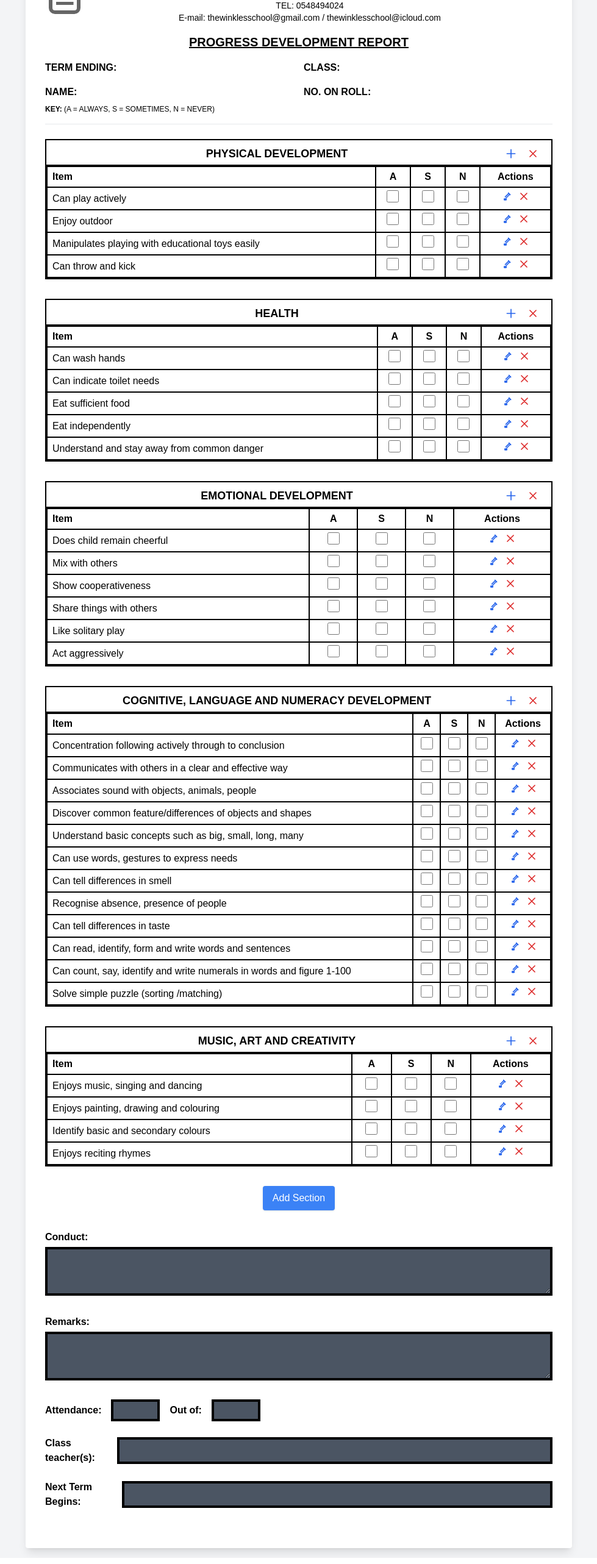
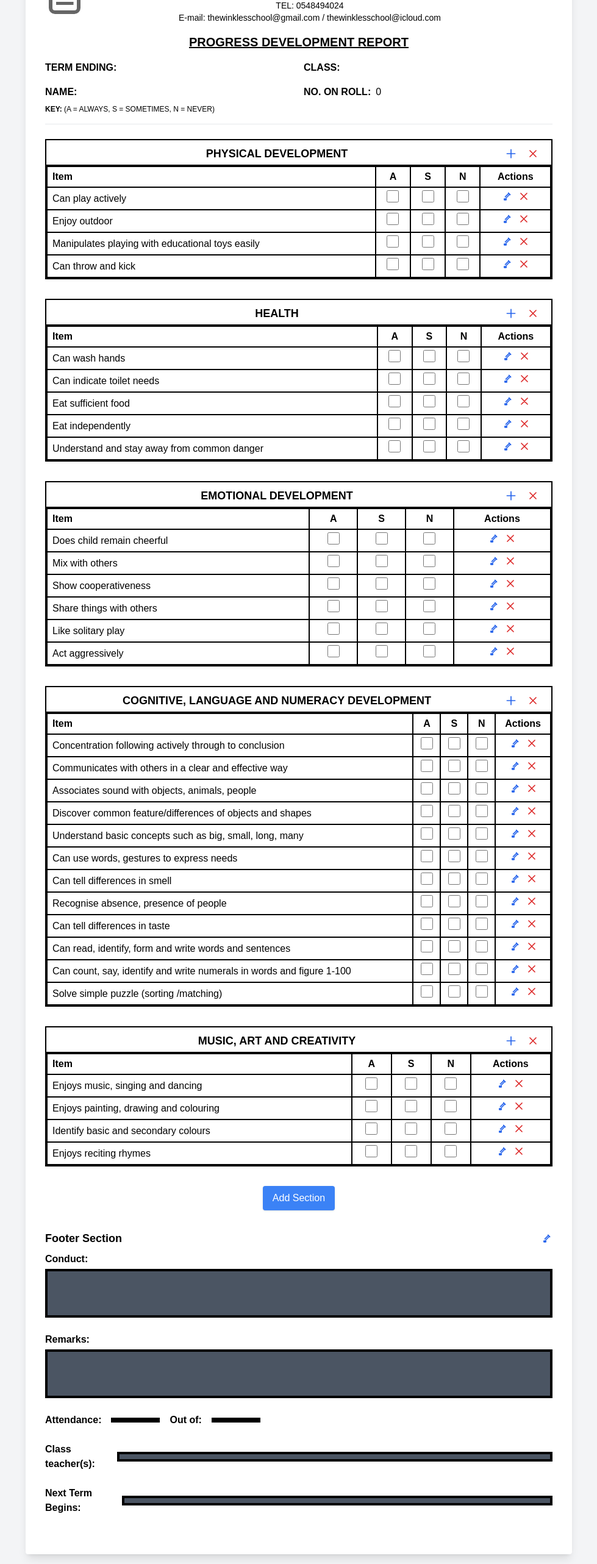
Before and after one commit to Bright-Anyawe/Form-builder, a Next.js app: page / in a window 1280 px wide. Shown: the part 105-2670 px from the top of the page at 61% size, without its empty margins (150-1129 px from the left). Built offline with nearby package versions, Linux system fonts and the light colour scheme.

Commit message:
feat: add Edit and Save icons to footer for improved editing functionality and manage export state

```diff
--- a/app/page.js
+++ b/app/page.js
@@ -66,6 +66,17 @@ const PdfIcon = () => (
   <svg width="28" height="28" fill="none" viewBox="0 0 24 24" stroke="currentColor"><path strokeLinecap="round" strokeLinejoin="round" strokeWidth={2} d="M12 4v16m8-8H4" /><rect x="6" y="6" width="12" height="12" rx="2" fill="none" stroke="currentColor" strokeWidth="2"/><text x="12" y="16" textAnchor="middle" fontSize="8" fill="currentColor">PDF</text></svg>
 );
 
+const EditIcon = ({ onClick }) => (
+  <button onClick={onClick} title="Edit" className="ml-2 text-blue-600 hover:text-blue-800 no-print">
+    <svg width="20" height="20" fill="none" viewBox="0 0 24 24" stroke="currentColor"><path strokeLinecap="round" strokeLinejoin="round" strokeWidth={2} d="M15.232 5.232l3.536 3.536M9 13l6-6m2 2l-6 6m-2 2h2v2H7v-2h2z" /></svg>
+  </button>
+);
+const SaveIcon = ({ onClick }) => (
+  <button onClick={onClick} title="Save" className="ml-2 text-green-600 hover:text-green-800 no-print">
+    <svg width="20" height="20" fill="none" viewBox="0 0 24 24" stroke="currentColor"><path strokeLinecap="round" strokeLinejoin="round" strokeWidth={2} d="M5 13l4 4L19 7" /></svg>
+  </button>
+);
+
 export default function Home() {
   const [sections, setSections] = useState(defaultSections);
   const [conduct, setConduct] = useState("");
@@ -74,7 +85,16 @@ export default function Home() {
   const [attendanceOutOf, setAttendanceOutOf] = useState("");
   const [classTeacher, setClassTeacher] = useState("");
   const [nextTerm, setNextTerm] = useState("");
+  const [headerEdit, setHeaderEdit] = useState(false);
+  const [footerEdit, setFooterEdit] = useState(false);
+  const [headerFields, setHeaderFields] = useState({
+    termEnding: "",
+    className: "",
+    name: "",
+    rollNo: "0",
+  });
   const formRef = useRef();
+  const [isExporting, setIsExporting] = useState(false);
 
   const handleAddSection = () => {
     setSections([
@@ -127,30 +147,47 @@ export default function Home() {
 
   const handleExportPDF = async () => {
     if (typeof window === "undefined") return;
+    setIsExporting(true);
+    await new Promise(r => setTimeout(r, 100)); // allow UI to update
     const html2pdf = (await import("html2pdf.js")).default;
     const element = formRef.current;
     if (!element) return;
-    // Hide the export button during PDF export
     const exportBtn = document.getElementById("pdf-export-btn");
     if (exportBtn) exportBtn.style.display = "none";
     await html2pdf().from(element).save();
     if (exportBtn) exportBtn.style.display = "";
+    setIsExporting(false);
   };
 
   return (
     <main className="bg-gray-100 min-h-screen p-4 flex flex-col items-center">
+      <style>{`
+        @media print {
+          .no-print { display: none !important; }
+        }
+      `}</style>
       <div className="bg-white max-w-4xl w-full p-8 shadow-lg rounded relative">
         {/* PDF Export Button */}
         <button
           id="pdf-export-btn"
           title="Export as PDF"
-          className="absolute top-4 right-4 bg-red-600 text-white p-2 rounded-full shadow hover:bg-red-700 z-10"
+          className="absolute top-4 right-4 bg-red-600 text-white p-2 rounded-full shadow hover:bg-red-700 z-10 no-print"
           onClick={handleExportPDF}
         >
           <PdfIcon />
         </button>
         <div ref={formRef} style={{ backgroundColor: '#fff', color: '#000' }}>
-          <FormHeader />
+          <FormHeader
+            termEnding={headerFields.termEnding}
+            className={headerFields.className}
+            name={headerFields.name}
+            rollNo={headerFields.rollNo}
+            isEditing={headerEdit}
+            onEdit={() => setHeaderEdit(true)}
+            onSave={() => setHeaderEdit(false)}
+            onChange={(field, value) => setHeaderFields(prev => ({ ...prev, [field]: value }))}
+            isExporting={isExporting}
+          />
           {sections.map((section, sIdx) => (
             <FormSection
               key={sIdx}
@@ -163,9 +200,10 @@ export default function Home() {
               isCustom={section.isCustom}
               onEditSectionTitle={value => handleEditSectionTitle(sIdx, value)}
               onDeleteSection={() => handleDeleteSection(sIdx)}
+              isExporting={isExporting}
             />
           ))}
-          <div className="flex justify-center my-8">
+          <div className="flex justify-center my-8 no-print">
             <button
               className="bg-blue-500 text-white px-4 py-2 rounded shadow hover:bg-blue-600"
               onClick={handleAddSection}
@@ -175,51 +213,79 @@ export default function Home() {
           </div>
           {/* Footer fields */}
           <section className="mb-8">
+            <div className="flex justify-between items-center mb-2 no-print">
+              <span className="text-lg font-bold">Footer Section</span>
+              {footerEdit ? <SaveIcon onClick={() => setFooterEdit(false)} /> : <EditIcon onClick={() => setFooterEdit(true)} />}
+            </div>
             <div className="mb-6">
               <label className="font-bold block mb-1">Conduct:</label>
+              {footerEdit && !isExporting ? (
                 <textarea
                   className="w-full h-20 border-4 border-black bg-gray-600 text-white p-2 text-lg"
                   value={conduct}
                   onChange={e => setConduct(e.target.value)}
                 />
+              ) : (
+                <div className="w-full h-20 border-4 border-black bg-gray-600 text-white p-2 text-lg">{conduct}</div>
+              )}
             </div>
             <div className="mb-6">
               <label className="font-bold block mb-1">Remarks:</label>
+              {footerEdit && !isExporting ? (
                 <textarea
                   className="w-full h-20 border-4 border-black bg-gray-600 text-white p-2 text-lg"
                   value={remarks}
                   onChange={e => setRemarks(e.target.value)}
                 />
+              ) : (
+                <div className="w-full h-20 border-4 border-black bg-gray-600 text-white p-2 text-lg">{remarks}</div>
+              )}
             </div>
             <div className="flex items-center mb-6 space-x-4">
               <label className="font-bold">Attendance:</label>
+              {footerEdit && !isExporting ? (
                 <input
                   className="border-4 border-black bg-gray-600 text-white w-20 text-center text-lg mr-2"
                   value={attendance}
                   onChange={e => setAttendance(e.target.value)}
                 />
+              ) : (
+                <span className="border-4 border-black bg-gray-600 text-white w-20 text-center text-lg mr-2 inline-block px-2">{attendance}</span>
+              )}
               <span className="font-bold">Out of:</span>
+              {footerEdit && !isExporting ? (
                 <input
                   className="border-4 border-black bg-gray-600 text-white w-20 text-center text-lg"
                   value={attendanceOutOf}
                   onChange={e => setAttendanceOutOf(e.target.value)}
                 />
+              ) : (
+                <span className="border-4 border-black bg-gray-600 text-white w-20 text-center text-lg inline-block px-2">{attendanceOutOf}</span>
+              )}
             </div>
             <div className="mb-6 flex items-center">
               <label className="font-bold mr-2">Class teacher(s):</label>
+              {footerEdit && !isExporting ? (
                 <input
                   className="border-4 border-black bg-gray-600 text-white w-full text-lg p-1"
                   value={classTeacher}
                   onChange={e => setClassTeacher(e.target.value)}
                 />
+              ) : (
+                <span className="border-4 border-black bg-gray-600 text-white w-full text-lg p-1 inline-block">{classTeacher}</span>
+              )}
             </div>
             <div className="flex items-center">
               <label className="font-bold mr-2">Next Term Begins:</label>
+              {footerEdit && !isExporting ? (
                 <input
                   className="border-4 border-black bg-gray-600 text-white w-full text-lg p-1"
                   value={nextTerm}
                   onChange={e => setNextTerm(e.target.value)}
                 />
+              ) : (
+                <span className="border-4 border-black bg-gray-600 text-white w-full text-lg p-1 inline-block">{nextTerm}</span>
+              )}
             </div>
           </section>
         </div>
```
Lines whose indentation alone changed are shown as unchanged.
